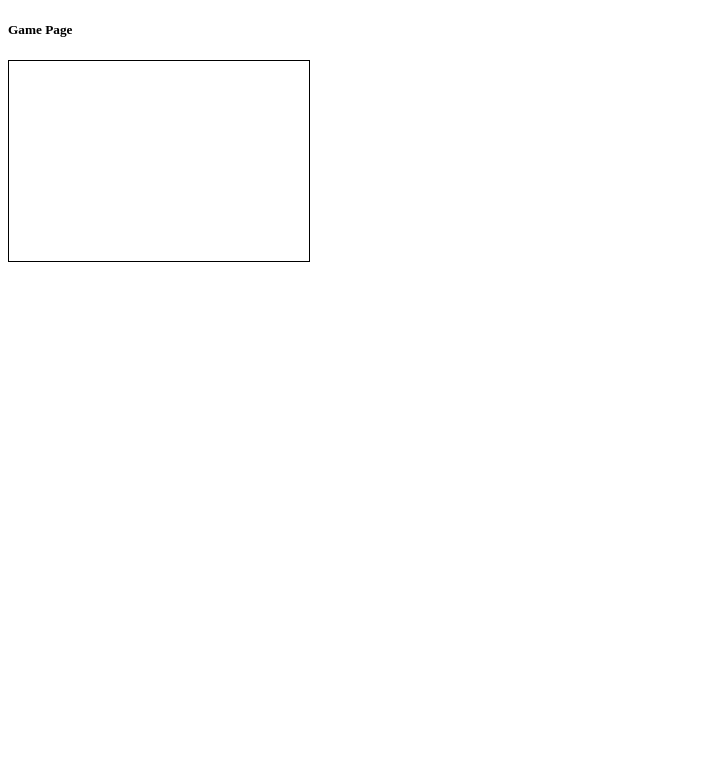
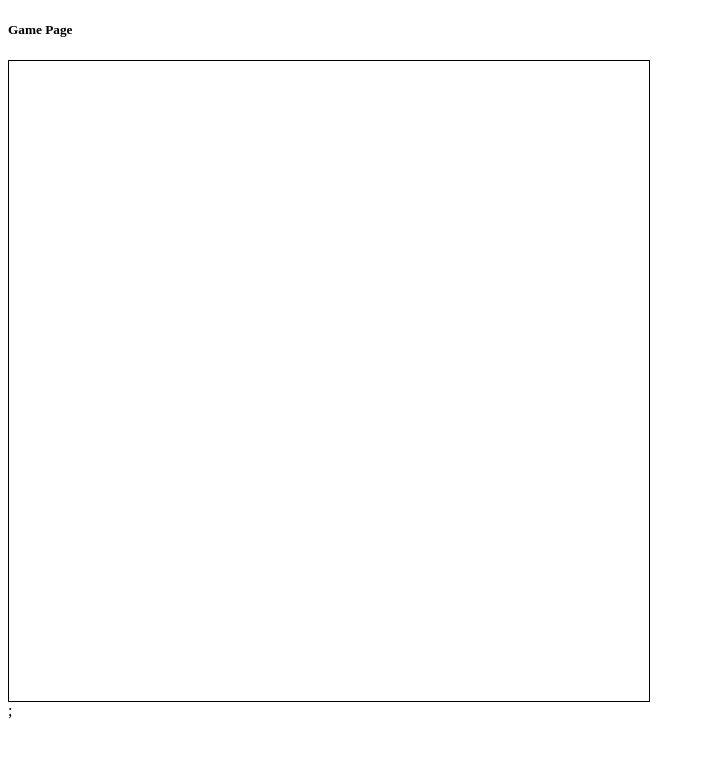
Before and after one commit to rodrigogomesrc/collaborative-canvas-front, a Next.js app in the folder non-reactive/collaborative-canvas/: page /game in a window 1280 px wide. Shown: the top 758 px of the page, without its empty margins (0-705 px from the left). Built offline with nearby package versions, Linux system fonts and the light colour scheme.

Commit message:
conserta performance dos pixels

```diff
--- a/non-reactive/collaborative-canvas/src/components/canva/index.tsx
+++ b/non-reactive/collaborative-canvas/src/components/canva/index.tsx
@@ -1,43 +1,32 @@
-import React, { useState, useEffect, useMemo } from "react";
+import React, { useState, useEffect, useMemo, useCallback } from "react";
 import Pixel from "@/components/pixel";
 import styles from "@/styles/Canva.module.css";
 
-const NUM_ROWS = 20;
-const NUM_COLS = 30;
+const NUM_ROWS = 64;
+const NUM_COLS = 64;
 
 export default function Canva() {
-  const [pixels, setPixels] = useState<string[][]>([]);
 
-  useEffect(() => {
-    const newPixels = [];
+  const pixels:string[][] = [];
     for (let y = 0; y < NUM_ROWS; y++) {
       const pixelRow = [];
       for (let x = 0; x < NUM_COLS; x++) {
         pixelRow.push("white");
       }
-      newPixels.push(pixelRow);
-    }
-    setPixels(newPixels);
+      pixels.push(pixelRow);
+  }
+
+  useEffect(() => {
+    localStorage.setItem("currentColor", 'black');
   }, []);
 
-  const setPixelColor = (x: number, y: number, color: string) => {
-    setPixels((prevPixels) => {
-      const newPixels = [...prevPixels];
-      newPixels[y][x] = color;
-      return newPixels;
-    });
-  };
-
-  const handleClick = (x: number, y: number) => {
-    setPixelColor(x, y, "black");
-  };
-
-  const pixelKey = (x: number, y: number) => {
-    return `${x}-${y}-${Math.random()}`;
-  };
+  const handleClick = useCallback((x: number, y: number) => {
+    let possibleColors = ["black", "red", "green", "blue", "yellow"];
+    let randomColor = possibleColors[Math.floor(Math.random() * possibleColors.length)];
+    localStorage.setItem("currentColor", randomColor);
+  },[]);
 
   const getPixels = useMemo(() => {
-
     if (pixels.length === 0) {
       return null;
     }
@@ -51,7 +40,7 @@ export default function Canva() {
             size={10}
             backgroundColor={pixels[y][x]}
             handleClick={() => handleClick(x, y)}
-            key={pixelKey(x, y)}
+            key={`${x}-${y}`}
           />
         );
       }
@@ -64,5 +53,9 @@ export default function Canva() {
     return pixelRows;
   }, [pixels]);
 
-  return <div className={styles["canva-container"]}>{getPixels}</div>;
+  return(
+    <>
+      <div className={styles["canva-container"]}>{getPixels}</div>;
+    </>
+  )
 }
--- a/non-reactive/collaborative-canvas/src/components/pixel/index.tsx
+++ b/non-reactive/collaborative-canvas/src/components/pixel/index.tsx
@@ -1,23 +1,37 @@
 import React from 'react';
-import { useEffect } from 'react';
+import { useEffect, useState } from 'react';
 
 type PixelProps = {
   size: number;
   backgroundColor: string;
-  handleClick: Function;
+  handleClick?: Function;
 }
 
 export default function Pixel({ size, backgroundColor, handleClick }: PixelProps) {
-  const style = {
+
+
+  const [style , setStyle] = useState({
     width: size,
     height: size,
     backgroundColor,
     cursor: 'pointer',
+  });
+
+  useEffect(() => {
+    console.log("Pixel rendered");
+  });
+
+  const onClick = () => {
+    //get color from local storage
+    let currentColor = localStorage.getItem("currentColor");
+    if (handleClick) {
+      handleClick();
+    }
+    setStyle({
+      ...style,
+      backgroundColor: currentColor || "black",
+    });
   };
 
-    useEffect(() => {
-        //console.log("Pixel rendered");
-    });
-
-  return <div style={style} onClick={() => handleClick()}/>;
+  return <div style={style} onClick={() => onClick()}/>;
 };
```
Also changed, not shown: 1 other file (tests, documents, lock files or other folders).
